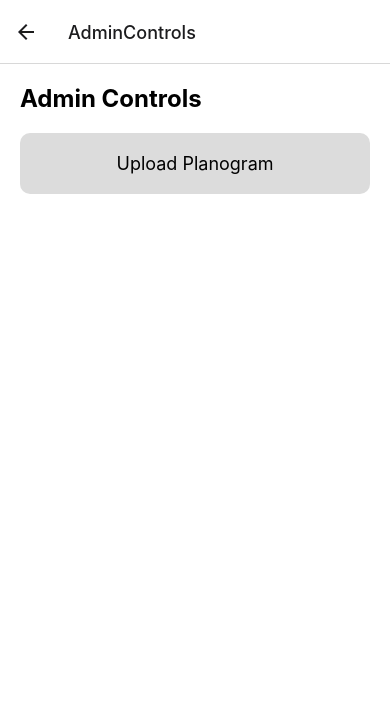
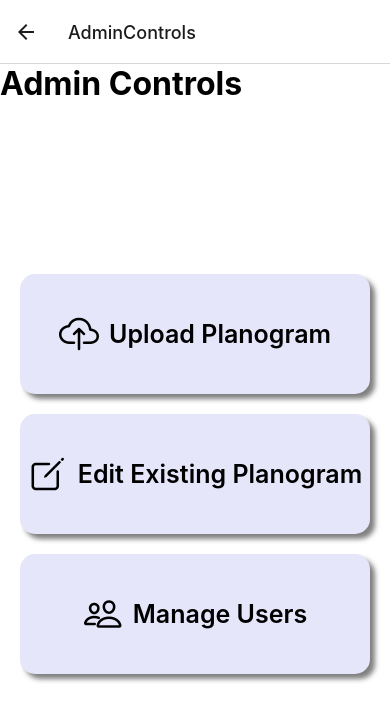
Before and after one commit to ZVictorLima/Shop_Right, a React Native app in the folder PlanogramApp/: screen /AdminControls in a window 390 px wide. Shown: the top 720 px of the page. Built offline with nearby package versions, Linux system fonts and the light colour scheme.

Commit message:
some changes

```diff
--- a/PlanogramApp/components/AdminControls.js
+++ b/PlanogramApp/components/AdminControls.js
@@ -1,97 +1,88 @@
-import React, { useState } from 'react';
-import { View, Text, TouchableOpacity, StyleSheet, Alert } from 'react-native';
-import DocumentPicker from 'react-native-document-picker';
-import RNFS from 'react-native-fs';
-import XLSX from 'xlsx';
-import axios from 'axios'; // For making API requests
+import React from 'react';
+import {
+  View,
+  Text,
+  SafeAreaView,
+  TouchableOpacity,
+  StyleSheet
+} from 'react-native';
+import Ionicons from 'react-native-vector-icons/Ionicons'; // Import Ionicons
 
 export default function AdminControls() {
-  const [fileName, setFileName] = useState(null);
+  return (
+    <SafeAreaView style={styles.container}>
+      {/* Header Text aligned to the top left */}
+      <Text style={styles.headerText}>Admin Controls</Text>
 
-  // Function to handle file selection
-  const selectFile = async () => {
-    try {
-      const res = await DocumentPicker.pick({
-        type: [DocumentPicker.types.allFiles],
-      });
-      setFileName(res[0].name);
-      readFile(res[0].uri);
-    } catch (err) {
-      if (DocumentPicker.isCancel(err)) {
-        Alert.alert('File selection canceled');
-      } else {
-        Alert.alert('Unknown error: ' + err.message);
-      }
-    }
-  };
-
-  // Function to read Excel file
-  const readFile = async (uri) => {
-    try {
-      const fileData = await RNFS.readFile(uri, 'base64');
-      const binary = Buffer.from(fileData, 'base64');
-      const workbook = XLSX.read(binary, { type: 'binary' });
-      const sheetName = workbook.SheetNames[0];
-      const sheet = workbook.Sheets[sheetName];
-      const data = XLSX.utils.sheet_to_json(sheet);
-      uploadToServer(data);
-    } catch (error) {
-      Alert.alert('Error reading file: ' + error.message);
-    }
-  };
-
-  // Function to upload data to server
-  const uploadToServer = async (data) => {
-    try {
-      const response = await axios.post('https://your-server-url/api/upload', { data });
-      if (response.status === 200) {
-        Alert.alert('File uploaded successfully!');
-      } else {
-        Alert.alert('Failed to upload file');
-      }
-    } catch (error) {
-      Alert.alert('Server error: ' + error.message);
-    }
-  };
-
-  return (
-    <View style={styles.container}>
-      <Text style={styles.title}>Admin Controls</Text>
-
-      <TouchableOpacity style={styles.uploadButton} onPress={selectFile}>
-        <Text style={styles.buttonText}>Upload Planogram</Text>
-      </TouchableOpacity>
-
-      {fileName && <Text style={styles.fileName}>Selected File: {fileName}</Text>}
-    </View>
+      {/* Main Options */}
+      <View style={styles.buttonContainer}>
+        <AdminButton
+          name="Upload Planogram"
+          icon="cloud-upload-outline" // Ionicons icon for uploading
+        />
+        <AdminButton
+          name="Edit Existing Planogram"
+          icon="create-outline" // Ionicons icon for editing
+        />
+        <AdminButton
+          name="Manage Users"
+          icon="people-outline" // Ionicons icon for managing users
+        />
+      </View>
+    </SafeAreaView>
   );
 }
+
+// Admin Button Component
+const AdminButton = ({ name, icon }) => {
+  return (
+    <TouchableOpacity style={styles.button}>
+      <Ionicons name={icon} size={40} color="black" style={styles.buttonIcon} />
+      <Text style={styles.buttonText}>{name}</Text>
+    </TouchableOpacity>
+  );
+};
 
 const styles = StyleSheet.create({
   container: {
     flex: 1,
+    backgroundColor: 'white',
     padding: 20,
-    backgroundColor: '#fff',
   },
-  title: {
-    fontSize: 24,
+  headerText: {
+    fontSize: 32, // Increased font size for visibility
     fontWeight: 'bold',
-    marginBottom: 20,
-    alignSelf: 'flex-start',
+    textAlign: 'left', // Aligns text to the left
   },
-  uploadButton: {
-    backgroundColor: '#dcdcdc',
-    padding: 20,
-    borderRadius: 10,
+
+  buttonContainer: {
+    flex: 1,
+    justifyContent: 'center', // Centers buttons vertically
+    alignItems: 'center', // Centers buttons horizontally
+  },
+
+  button: {
+    width: 350,
+    height: 120,
+    backgroundColor: '#E6E6FA',
+    flexDirection: 'row',
     alignItems: 'center',
-    marginBottom: 20,
+    justifyContent: 'center',
+    borderRadius: 15,
+    marginVertical: 10, // Adds space between buttons
+    shadowColor: '#000000',
+    shadowOffset: { width: 5, height: 5 },
+    shadowOpacity: 0.5,
+    shadowRadius: 5,
+    elevation: 10,
   },
+
+  buttonIcon: {
+    marginRight: 10,
+  },
+
   buttonText: {
-    fontSize: 18,
-    color: '#000',
-  },
-  fileName: {
-    fontSize: 16,
-    marginTop: 10,
+    fontSize: 25,
+    fontWeight: '600',
   },
 });
--- a/PlanogramApp/components/SelectionScreen.js
+++ b/PlanogramApp/components/SelectionScreen.js
@@ -8,9 +8,9 @@ export default function SelectionScreen() {
 
   // Departments array for the burger menu
   const departments = [
-    { name: 'Dairy', icon: 'nutrition-outline' },
-    { name: 'Meat', icon: 'restaurant-outline' },
-    { name: 'Produce', icon: 'leaf-outline' },
+    { name: 'Dairy', icon: 'nutrition-outline' }, // Maybe i will make one the place where it is being imported does not have it
+    { name: 'Meat', icon: 'restaurant-outline' }, // Maybe i will make one the place where it is being imported does not have it
+    { name: 'Produce', icon: 'leaf-outline' }, // Maybe i will make one the place where it is being imported does not have it
     { name: 'General', icon: 'basket-outline' },
   ];
 
```
